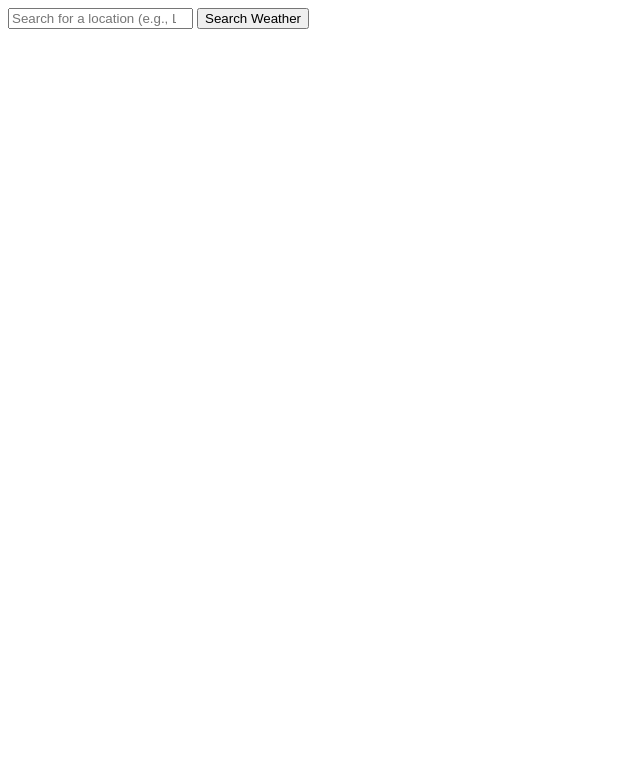
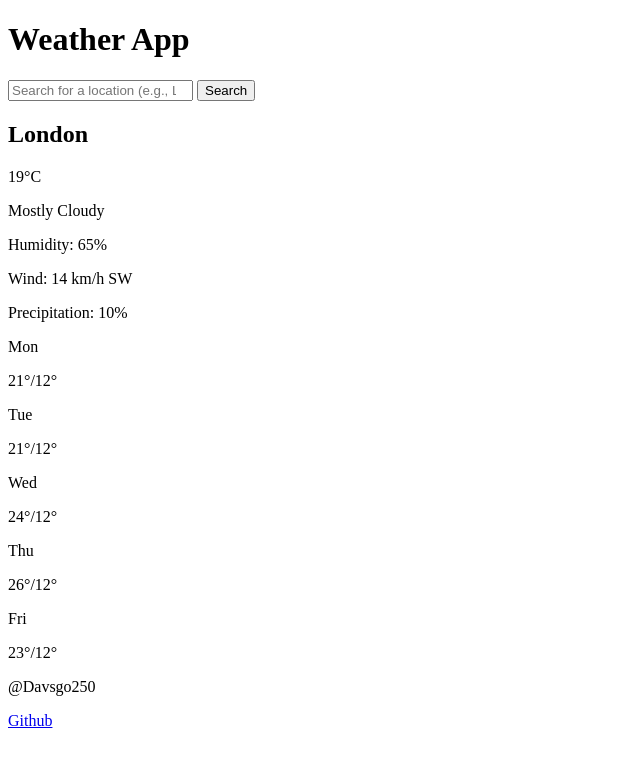
Before and after one commit to Davsgo250/weather-app, a website built with webpack: page src/template.html in a window 1280 px wide. Shown: the whole page, without its empty margins (0-640 px from the left). Built offline with nearby package versions, Linux system fonts and the light colour scheme.

Commit message:
Make base structure for the page

```diff
--- a/src/index.js
+++ b/src/index.js
@@ -12,9 +12,23 @@ searchWeather.addEventListener('click', async () => {
             throw new Error(`Response status: ${response.status}`);
         }
         const result = await response.json();
-        console.log(result);
+        showTemp(result);
     } catch (error) {
         console.error('Fetch failed:', error);
         console.log('Could not find that city or the service is down.');
     }
 });
+
+function showTemp(apiInfo) {
+    console.log(apiInfo);
+    console.log(`Today Temp: ${apiInfo.currentConditions.temp} - Humidity: ${apiInfo.currentConditions.humidity}`);
+    for (const day in apiInfo.days) {
+        if (!Object.hasOwn(apiInfo.days, day)) continue;
+
+        const element = apiInfo.days[day];
+        console.log(element);
+        console.log(
+            `Date: ${element.datetime} - Temp: ${element.temp} - Humidity: ${element.humidity} - Condition: ${element.conditions}`
+        );
+    }
+}
--- a/src/template.html
+++ b/src/template.html
@@ -6,7 +6,59 @@
         <title>Weather App</title>
     </head>
     <body>
-        <input type="search" name="searchCity" id="searchCity" placeholder="Search for a location (e.g., London, GB)" />
-        <button id="searchWeather">Search Weather</button>
+        <header>
+            <h1>Weather App</h1>
+        </header>
+        <main>
+            <div class="searchSection">
+                <input
+                    type="search"
+                    name="searchCity"
+                    id="searchCity"
+                    placeholder="Search for a location (e.g., London, GB)"
+                />
+                <button id="searchWeather">Search</button>
+            </div>
+            <div class="mainCard">
+                <h2 class="city">London</h2>
+                <div class="mainDayInfo">
+                    <div class="tempInfo">
+                        <p id="temp">19°C</p>
+                        <p id="conditions">Mostly Cloudy</p>
+                    </div>
+                    <div class="tempMoreInfo">
+                        <p id="humidity">Humidity: 65%</p>
+                        <p id="wind">Wind: 14 km/h SW</p>
+                        <p id="presipitation">Precipitation: 10%</p>
+                    </div>
+                </div>
+            </div>
+            <div class="daysCards">
+                <div class="card">
+                    <p class="day">Mon</p>
+                    <p class="temp">21°/12°</p>
+                </div>
+                <div class="card">
+                    <p class="day">Tue</p>
+                    <p class="temp">21°/12°</p>
+                </div>
+                <div class="card">
+                    <p class="day">Wed</p>
+                    <p class="temp">24°/12°</p>
+                </div>
+                <div class="card">
+                    <p class="day">Thu</p>
+                    <p class="temp">26°/12°</p>
+                </div>
+                <div class="card">
+                    <p class="day">Fri</p>
+                    <p class="temp">23°/12°</p>
+                </div>
+            </div>
+        </main>
+        <footer>
+            <p>@Davsgo250</p>
+            <a href="https://github.com/Davsgo250">Github</a>
+        </footer>
     </body>
 </html>
```
